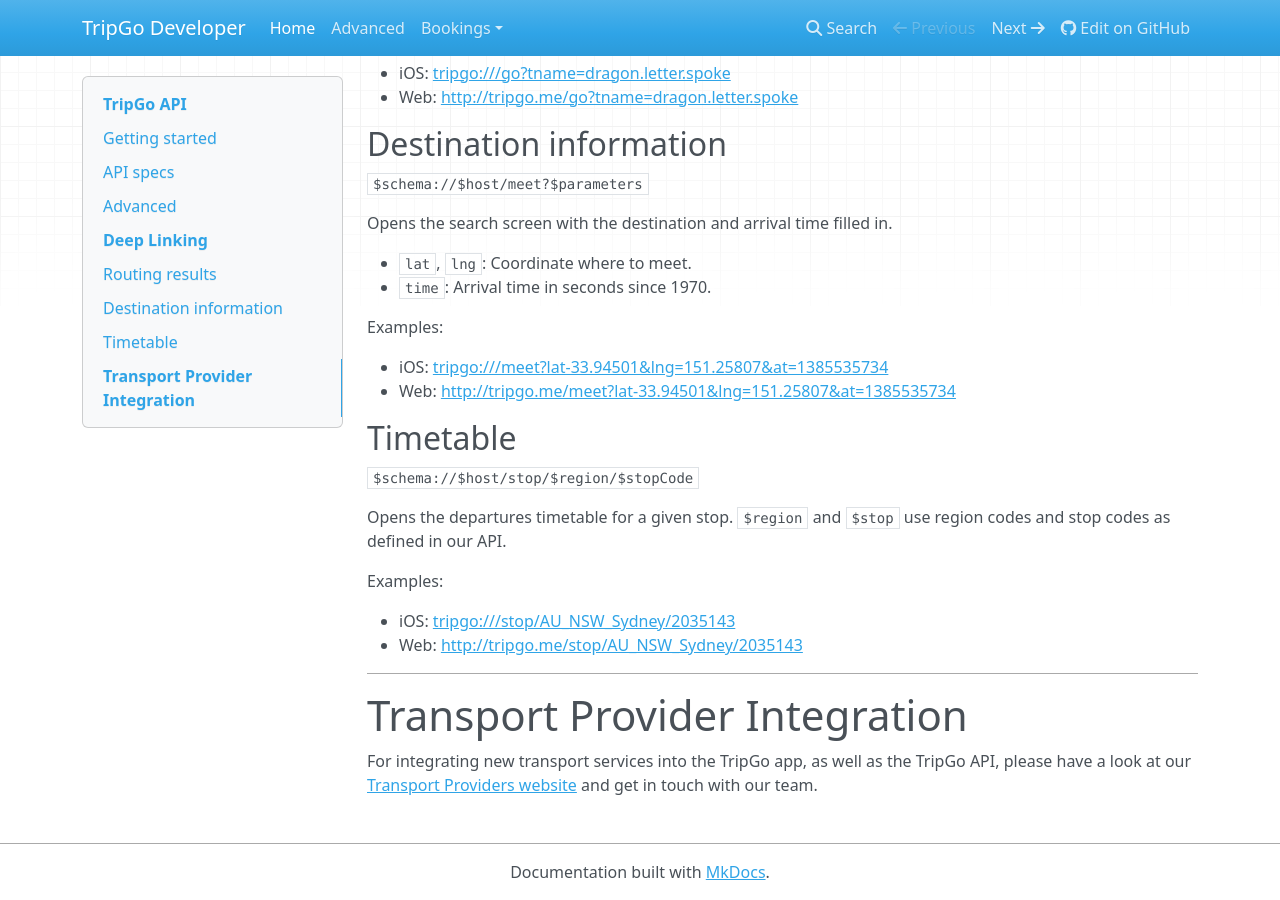
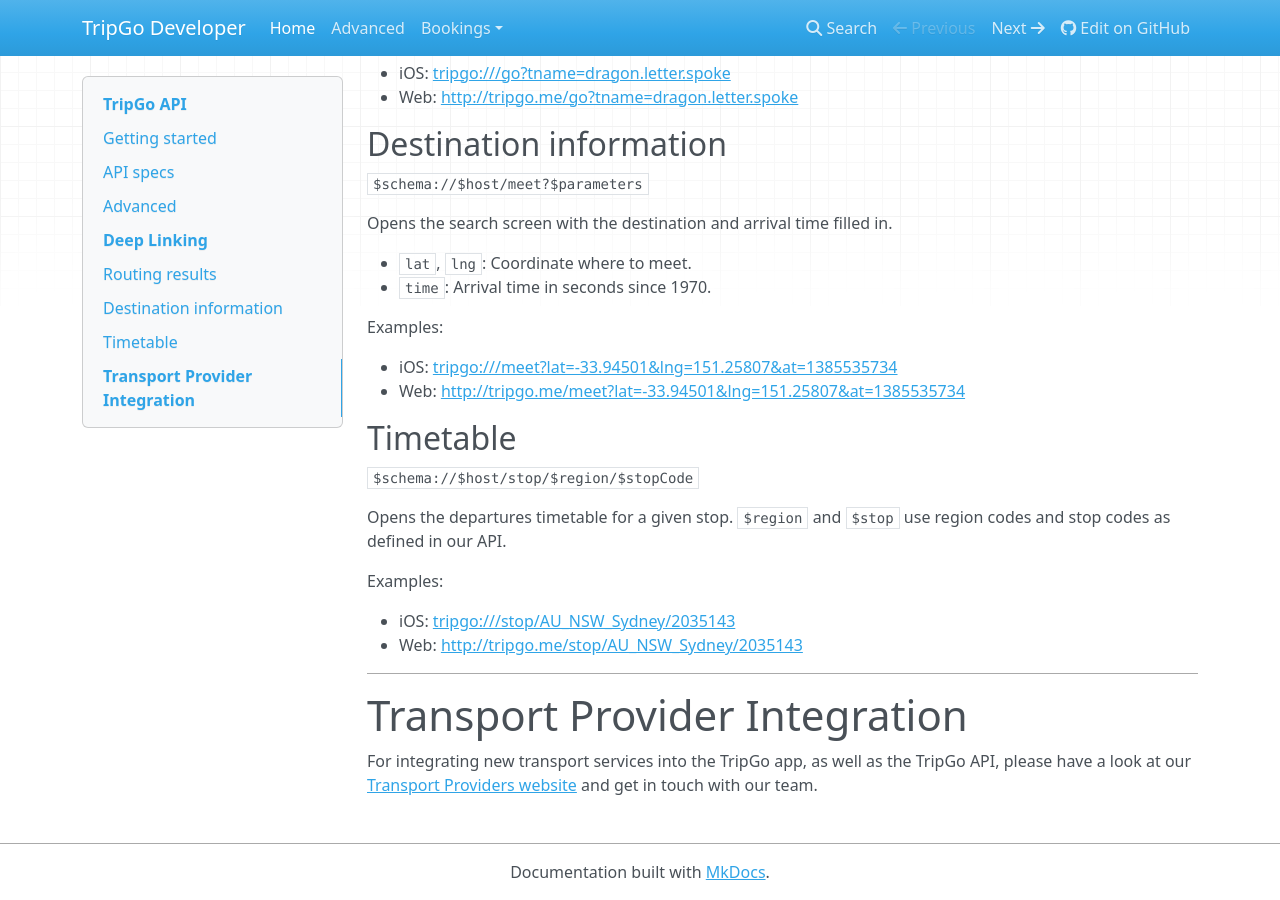
Before and after one commit to skedgo/tripgo-api, an MkDocs documentation site: the page built from docs/index.md, in a window 1280 px wide and 900 px high, scrolled down 1661 px. Built offline with MkDocs 1.6.1, drawn with Linux system fonts in a browser that asks for light colours; nearby versions of some CDN libraries; old or Windows-style settings are respelled for this version of MkDocs.

Commit message:
Fix typo

```diff
--- a/docs/index.md
+++ b/docs/index.md
@@ -83,8 +83,8 @@
 
 Examples:
 
-- iOS: [tripgo:///meet?lat-33.94501&lng=151.25807&at=1385535734](tripgo:///meet?lat-33.94501&lng=151.25807&at=1385535734)
-- Web: [http://tripgo.me/meet?lat-33.94501&lng=151.25807&at=1385535734](http://tripgo.me/meet?lat-33.94501&lng=151.25807&at=1385535734)
+- iOS: [tripgo:///meet?lat=-33.94501&lng=151.25807&at=1385535734](tripgo:///meet?lat=-33.94501&lng=151.25807&at=1385535734)
+- Web: [http://tripgo.me/meet?lat=-33.94501&lng=151.25807&at=1385535734](http://tripgo.me/meet?lat=-33.94501&lng=151.25807&at=1385535734)
 
 
 ## Timetable
```
Also changed, not shown: site/index.html, site/mkdocs/search_index.json.
